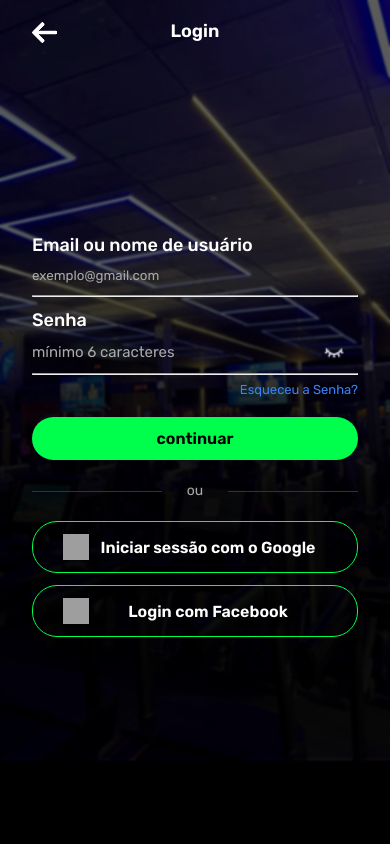
After one commit to sara-allima/FitBooster, a Django app: page /login/ in a window 390 px wide. The commit adds this page. Run offline with Django 5.2, Linux system fonts and the light colour scheme; some web fonts are replaced; grey boxes are pictures that could not be loaded.

Commit message:
iniciação da branch e das paginas de login(mobile) e registro(mobile)

```diff
--- a/FitBooster/urls.py
+++ b/FitBooster/urls.py
@@ -15,8 +15,10 @@ Including another URLconf
     2. Add a URL to urlpatterns:  path('blog/', include('blog.urls'))
 """
 from django.contrib import admin
-from django.urls import path
+from django.urls import path, include
 
 urlpatterns = [
     path('admin/', admin.site.urls),
+    path('', include('core.urls')),
+
 ]
--- /dev/null
+++ b/core/urls.py
@@ -0,0 +1,7 @@
+from django.urls import path
+from . import views
+
+urlpatterns = [
+    path('login/', views.login, name="login"),
+    path('registro/', views.registro, name="registro")
+]
--- a/core/views.py
+++ b/core/views.py
@@ -1,3 +1,9 @@
 from django.shortcuts import render
+from django.http import HttpResponse
+# Create your views here.
 
-# Create your views here.
+def login(request):
+    return render(request, 'core/login.html')
+
+def registro(request):
+    return render(request, 'core/registro.html')
--- /dev/null
+++ b/static/css/login.css
@@ -0,0 +1,237 @@
+* {
+  margin: 0;
+  padding: 0;
+  box-sizing: border-box;
+  font-family: 'Rubik', sans-serif;
+}
+
+body {
+
+  color: #fff;
+  display: flex;
+  justify-content: center;
+  align-items: center;
+  height: 100vh;
+  background: #000
+}
+
+.login-container {
+  position: relative;
+  width: 100%;
+  max-width: 430px;
+  height: 100vh;
+  background:
+    linear-gradient(to bottom, rgba(0, 0, 0, 0) 35%, rgba(0, 0, 0, 0.85) 65%),
+    url('../imagens/backgroud.png') center top no-repeat ;
+    background-size: 100% 90%;
+  overflow: hidden;
+}
+
+
+.background-overlay {
+  position: absolute;
+  inset: 0;
+  background: rgba(0, 0, 0, 0.445);
+  backdrop-filter: blur(1px);
+  pointer-events: none;
+
+}
+
+header {
+  position: relative;
+  padding: 20px 20px 10px;
+  display: flex;
+  align-items: center;
+  justify-content: center;
+}
+
+header h1 {
+  font-size: 18px;
+  font-weight: 600;
+}
+
+.back-btn {
+  position: absolute;
+  left: 32px;
+  top: 20px;
+  font-size: 22px;
+  background: none;
+  border: none;
+  cursor: pointer;
+}
+
+main {
+  position: relative;
+  z-index: 1;
+  padding: 32px;
+  margin-top: 150px;
+}
+
+.login-form {
+  display: flex;
+  flex-direction: column;
+  gap: 12px;
+
+}
+
+label {
+  font-size: 18px;
+  font-weight: 500;
+}
+
+input {
+  background: transparent;
+  color: #fff;
+  outline: none;
+  border: none;
+
+}
+
+
+input::placeholder {
+  color: #aaa;
+}
+
+.forgot-password {
+  font-size: 13px;
+  color: #3b82f6;
+  text-decoration: none;
+  text-align: right;
+  margin-top: -5px;
+}
+
+.btn-continue {
+  background: #00ff4c;
+  color: #000;
+  border: none;
+  border-radius: 25px;
+  padding: 12px 0;
+  font-size: 16px;
+  font-weight: 600;
+  margin-top: 8px;
+  cursor: pointer;
+  transition: background 0.2s;
+}
+
+.btn-continue:hover {
+  background: #00e445;
+}
+
+.divider {
+  text-align: center;
+  color: #aaa;
+  font-size: 14px;
+  margin: 10px 0;
+  position: relative;
+}
+
+.divider::before,
+.divider::after {
+  content: "";
+  position: absolute;
+  top: 50%;
+  width: 40%;
+  height: 1px;
+  background: #333;
+}
+
+.divider::before {
+  left: 0;
+}
+
+.divider::after {
+  right: 0;
+}
+
+.btn-social {
+  display: flex;
+  justify-content: space-between;
+  align-items: center;
+  padding: 12px 30px;
+  border-radius: 25px;
+  font-weight: 600;
+  font-size: 16px;
+  cursor: pointer;
+  transition: 0.3s;
+  width: 100%;
+  text-align: center;
+}
+
+.btn-social img {
+  width: 26px;
+  height: 26px;
+
+}
+
+.btn-social p {
+  flex: 1;
+  text-align: center;
+}
+
+
+
+.google {
+  border: 1px solid #00ff4c;
+  background: transparent;
+  color: #fff;
+}
+
+.google:hover {
+  background: rgba(0, 255, 76, 0.1);
+}
+
+.facebook {
+  border: 1px solid #00ff4c;
+  background: transparent;
+  color: #fff;
+}
+
+.facebook:hover {
+  background: rgba(0, 255, 76, 0.1);
+}
+
+
+.password-wrapper {
+  position: relative;
+  width: 100%;
+  display: flex;
+  align-items: center;
+}
+
+.password-wrapper input {
+  flex: 1;
+  color: #fff;
+  background: transparent;
+  border: none;
+  outline: none;
+  font-size: 15px;
+  padding-right: 44px; /* espaço pro botão */
+}
+
+/* o botão em vez de imagem pura: */
+.toggle-password {
+  position: absolute;
+  right: 6px;
+  background: transparent;
+  border: none;
+  width: 36px;
+  height: 36px;
+  display: flex;
+  align-items: center;
+  justify-content: center;
+  cursor: pointer;
+  padding: 4px;
+  z-index: 2; /* garante que esteja acima */
+  opacity: 0.85;
+}
+
+.toggle-password img {
+  width: 22px;
+  height: 22px;
+  display: block;
+}
+
+/* hover */
+.toggle-password:hover {
+  opacity: 1;
+}
--- /dev/null
+++ b/static/script/login.js
@@ -0,0 +1,23 @@
+   document.addEventListener('DOMContentLoaded', () => {
+      const passwordInput = document.getElementById('password');
+      const toggleBtn = document.getElementById('togglePassword');
+
+      const eyeOpen = '/static/imagens/fechar-o-olho.png';
+      const eyeClosed = '/static/imagens/olho.png';
+
+      const img = toggleBtn.querySelector('img');
+
+      toggleBtn.addEventListener('click', () => {
+        const isPassword = passwordInput.type === 'password';
+        passwordInput.type = isPassword ? 'text' : 'password';
+
+        // troca o ícone (tente trocar pelo URL externo)
+        if (img) {
+          img.src = isPassword ? eyeClosed : eyeOpen;
+        }
+
+        // acessibilidade
+        toggleBtn.setAttribute('aria-pressed', isPassword ? 'true' : 'false');
+        toggleBtn.setAttribute('aria-label', isPassword ? 'Ocultar senha' : 'Mostrar senha');
+      });
+    });
--- a/templates/base/base.html
+++ b/templates/base/base.html
@@ -8,7 +8,8 @@
     <link rel="preconnect" href="https://fonts.gstatic.com" crossorigin>
     <link href="https://fonts.googleapis.com/css2?family=Alice&family=Rubik:ital,wght@0,300..900;1,300..900&display=swap" rel="stylesheet">
     <link rel="stylesheet" href="{% static 'css/styles.css' %}">
-    <title>Home | FitBooster</title>
+    <title>{% block title %}Meu Site{% endblock %}</title>
+    {% block extra_css %}{% endblock %}
 </head>
 <body>
     {% block content %}
--- /dev/null
+++ b/templates/core/login.html
@@ -0,0 +1,60 @@
+
+{% extends 'base/base.html' %}
+{% load static %}
+{% block title %}Login - FitBooster{% endblock %}
+
+{% block extra_css %}
+<link rel="stylesheet" href="{% static 'css/login.css' %}">
+{% endblock %}
+
+
+{% block content %}
+
+<body>
+  <div class="login-container">
+    <div class="background-overlay"></div>
+
+    <header>
+      <button class="back-btn"><img src="{% static 'imagens/seta-esquerda 1.png' %}" alt="seta esquerda"></button>
+      <h1>Login</h1>
+    </header>
+
+    <main>
+      <form class="login-form">
+        <label for="email">Email ou nome de usuário</label>
+        <input type="email" id="email" placeholder="exemplo@gmail.com">
+        <hr>
+
+        <label for="password">Senha</label>
+        <div class="password-wrapper">
+          <input type="password" id="password" placeholder="mínimo 6 caracteres" autocomplete="current-password" />
+          <!-- use botão para melhor acessibilidade; ícone pode ser imagem ou inline svg -->
+          <button type="button" class="toggle-password" id="togglePassword" aria-label="Mostrar senha">
+            <img src="{% static 'imagens/fechar-o-olho.png' %}" alt="mostrar" />
+          </button>
+        </div>
+
+        <hr>
+
+        <a href="#" class="forgot-password">Esqueceu a Senha?</a>
+
+        <button type="submit" class="btn-continue">continuar</button>
+
+        <div class="divider">ou</div>
+
+        <button type="button" class="btn-social google">
+          <img src="https://www.svgrepo.com/show/355037/google.svg" alt="Google">
+          <p>Iniciar sessão com o Google</p>
+        </button>
+
+        <button type="button" class="btn-social facebook">
+          <img src="https://www.svgrepo.com/show/452196/facebook-1.svg" alt="Facebook">
+          <p id="face" >Login com Facebook</p>
+        </button>
+      </form>
+    </main>
+  </div>
+</body>
+
+<script src="{% static 'script/login.js' %}"></script>
+  {% endblock %}
```
Also changed, not shown: static/css/registro.css (added, +192 -0 lines), static/script/registro.js (added, +23 -0 lines), templates/core/registro.html (added, +60 -0 lines), db.sqlite3 (added), static/imagens/backgroud.png (added), static/imagens/fechar-o-olho.png (added), static/imagens/olho.png (added), static/imagens/seta-esquerda 1.png (added).
